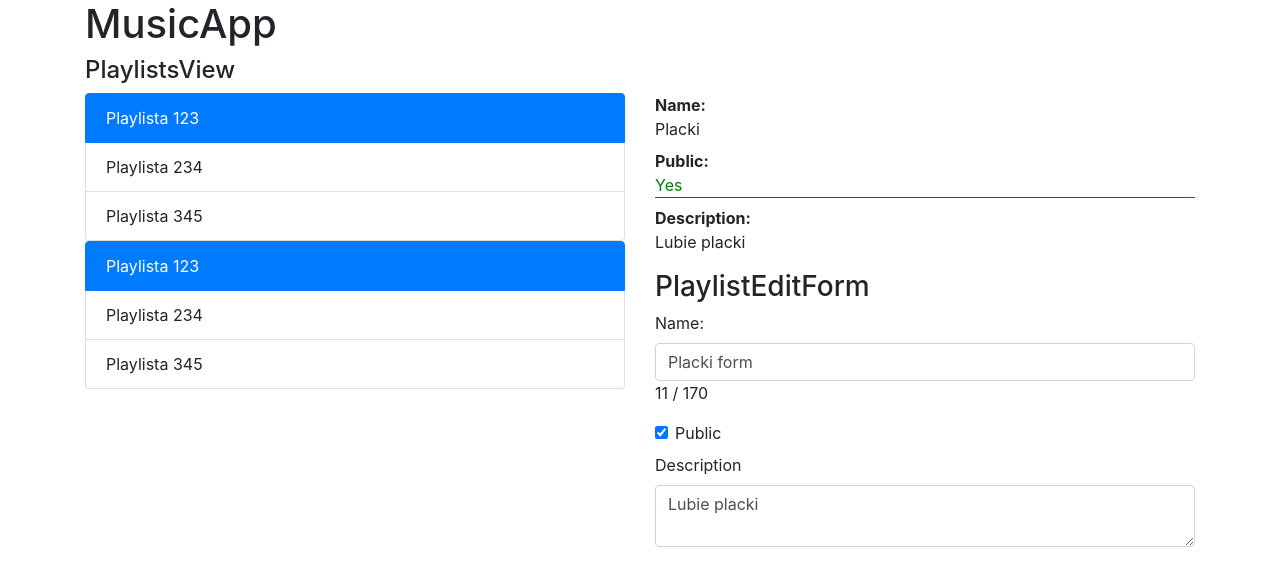
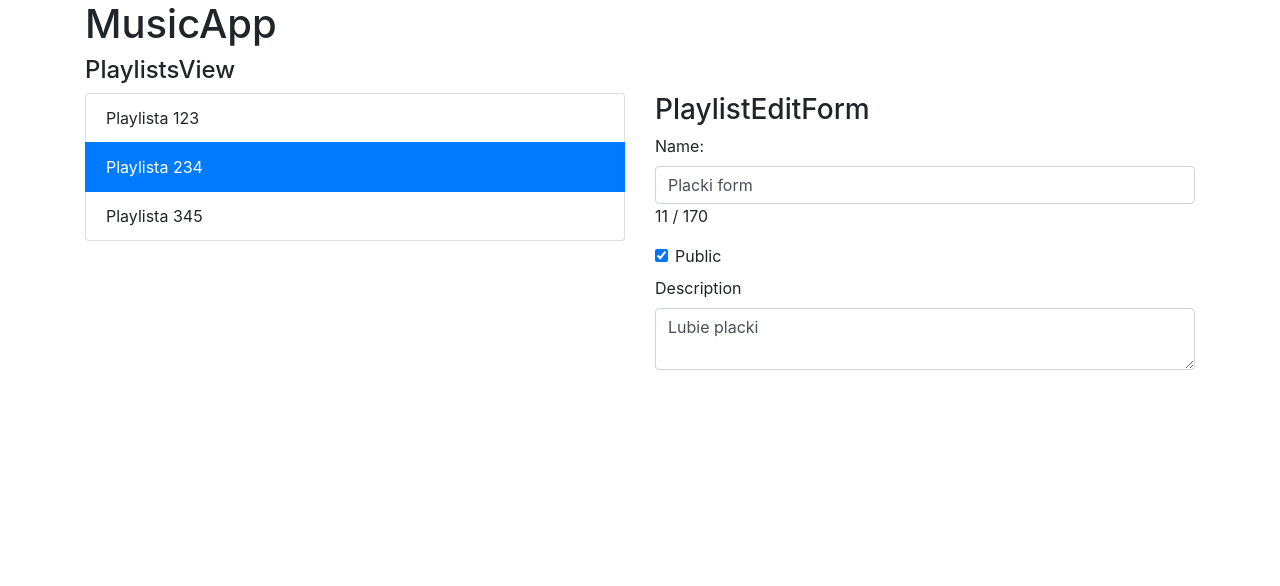
Before and after one commit to kruzyk/lufthansa-react-player, a React (Create React App) app: page / in a window 1280 px wide. Shown: the top 586 px of the page. Built offline with nearby package versions, Linux system fonts and the light colour scheme.

Commit message:
Changing 2 states - dependent state, conditional rendering

```diff
--- a/src/playlists/containers/PlaylistsView.tsx
+++ b/src/playlists/containers/PlaylistsView.tsx
@@ -37,7 +37,8 @@ const playlists: Playlist[] = [
 ]
 
 export const PlaylistsView = (props: Props) => {
-    const [selectedId, setSelectedId] = useState<string | undefined>('123')
+    const [selectedId, setSelectedId] = useState<string | undefined>('234')
+    const [selectedPlaylist, setSelectedPlaylist] = useState<Playlist | undefined>()
 
     return (
         <div>
@@ -48,20 +49,21 @@ export const PlaylistsView = (props: Props) => {
             <div className="row">
                 <div className="col">
                     <PlaylistList
-                        onSelected={id => setSelectedId(id)}
+                        onSelected={id => {
+
+                            setSelectedPlaylist(playlists.find(p => p.id == id))
+                            setSelectedId(id)
+                        }}
                         playlists={playlists}
                         selectedId={selectedId} />
 
-                    <PlaylistList
-                        onSelected={id => setSelectedId(id)}
-                        playlists={playlists}
-                        selectedId={selectedId} />
 
                     {/* <input type="text" value={zmienna}
                         onChange={event => setCostam(event.costam) }/> */}
                 </div>
                 <div className="col">
-                    <PlaylistDetails playlist={playlist} />
+
+                    {selectedPlaylist && <PlaylistDetails playlist={selectedPlaylist} />}
 
                     <PlaylistEditForm />
                 </div>
```
